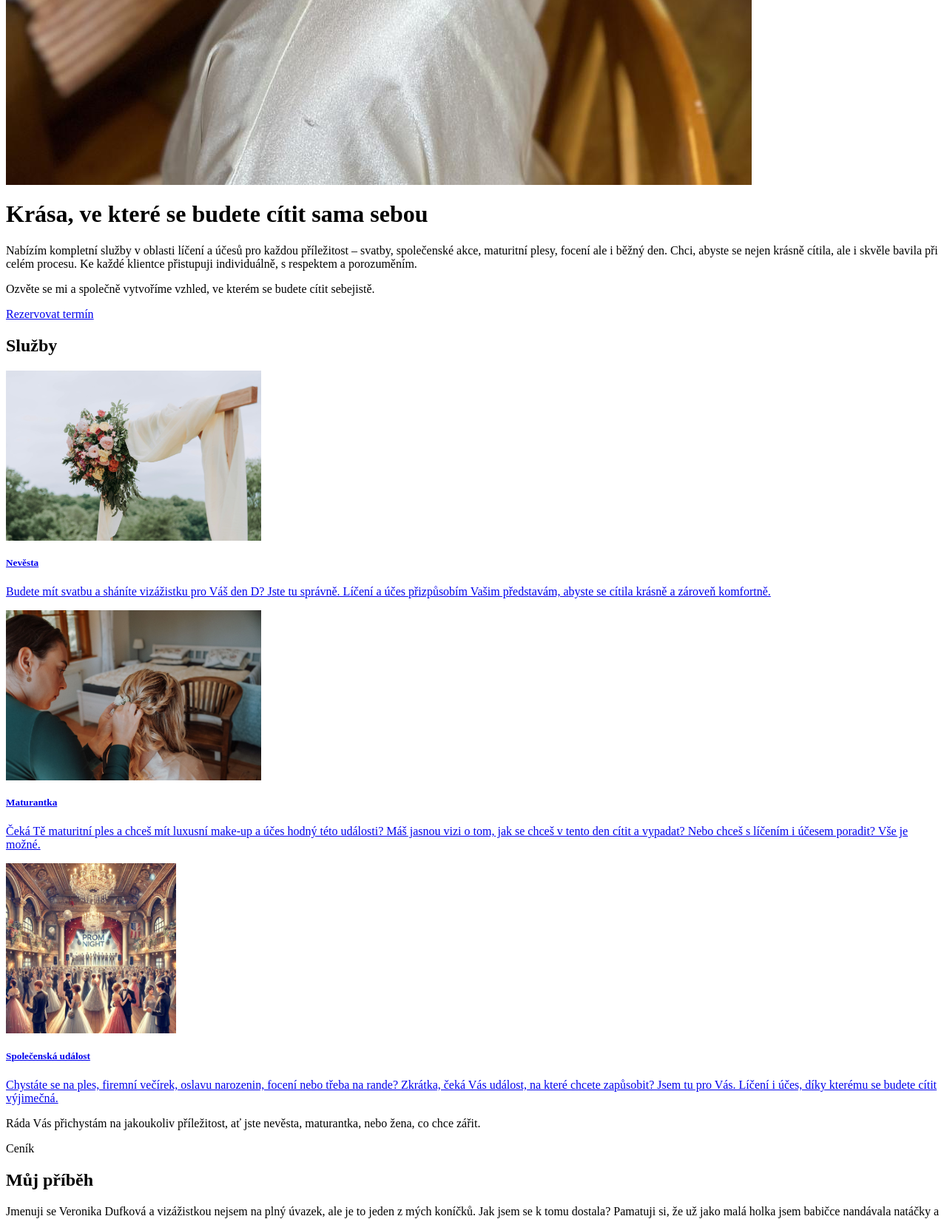
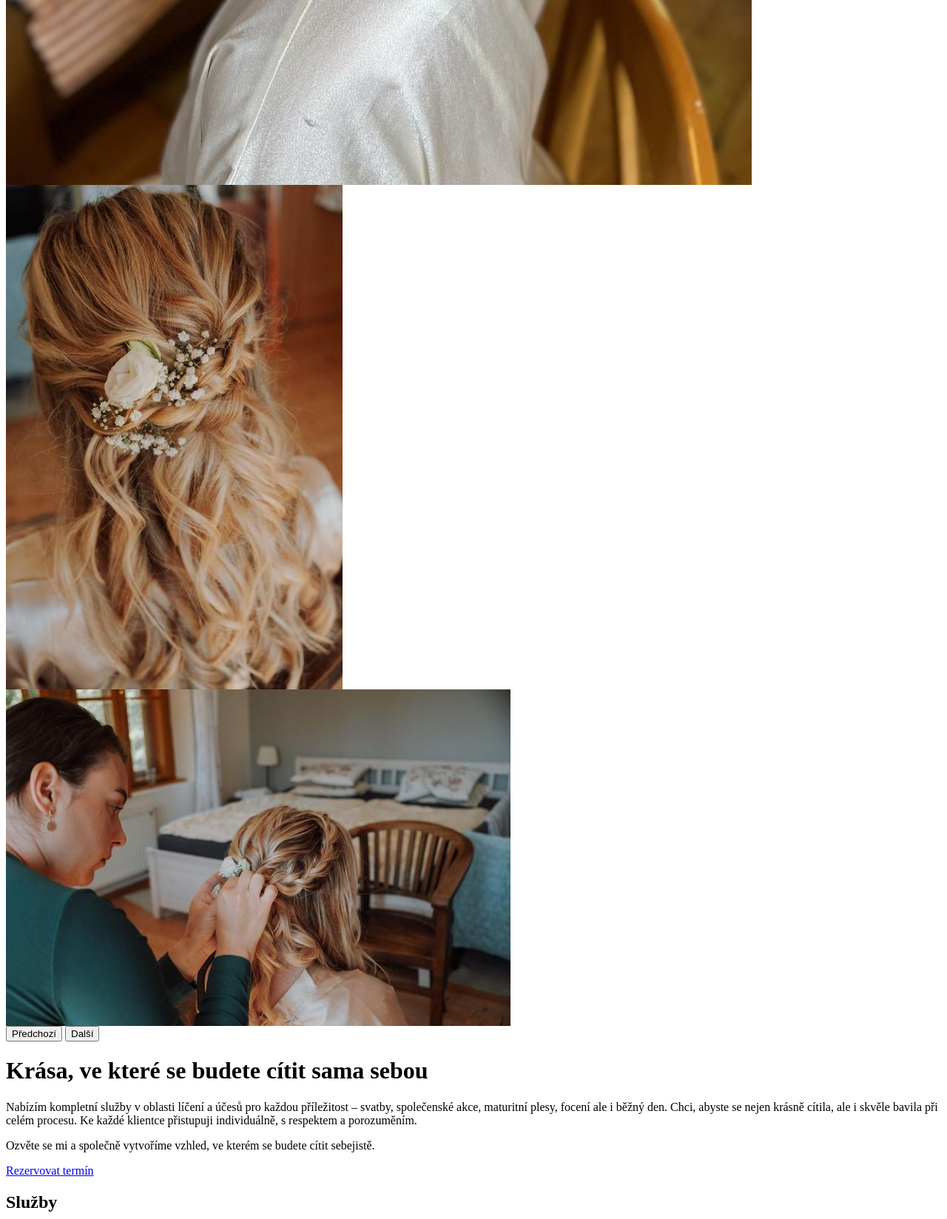
Before and after one commit to VaclavNekolny/DufiPROFI, a PHP site: page /pages/domu.php in a window 1280 px wide. Shown: the part 1102-2750 px from the top of the page at 74% size. Run offline with PHP 8.4, Linux system fonts and the light colour scheme.

Commit message:
Hero - 3 fotky carousel

```diff
--- a/pages/domu.php
+++ b/pages/domu.php
@@ -3,7 +3,7 @@
     <div class="hero pt-8">
       <div class="row">
         <div class="col-md-5">
-          <div class="d-flex justify-content-center">
+          <!-- <div class="d-flex justify-content-center">
             <div class="image-container">
               <img
                 src="images/hero/small/hero000_small.jpg"
@@ -11,6 +11,60 @@
                 class="img-fluid img-thumbnail bg-light rounded-5 p-2" />
             </div>
           </div>
+        </div> -->
+
+          <!-- CAROUSEL 3 obrázky -->
+          <div id="heroCarousel" class="carousel slide" data-bs-ride="carousel">
+            <div class="carousel-inner">
+
+              <div class="carousel-item active">
+                <div class="d-flex justify-content-center">
+                  <div class="image-container">
+                    <img
+                      src="images/hero/small/hero000_small.jpg"
+                      alt=""
+                      class="img-fluid img-thumbnail bg-light rounded-5 p-2" />
+                  </div>
+                </div>
+              </div>
+
+              <div class="carousel-item">
+                <div class="d-flex justify-content-center">
+                  <div class="image-container">
+                    <img
+                      src="images/hero/small/hero001_small.jpg"
+                      alt=""
+                      class="img-fluid img-thumbnail bg-light rounded-5 p-2" />
+                  </div>
+                </div>
+              </div>
+
+              <div class="carousel-item">
+                <div class="d-flex justify-content-center">
+                  <div class="image-container">
+                    <img
+                      src="images/hero/small/hero002_small.jpg"
+                      alt=""
+                      class="img-fluid img-thumbnail bg-light rounded-5 p-2" />
+                  </div>
+                </div>
+              </div>
+
+            </div>
+
+            <!-- Ovládací šipky -->
+            <button class="carousel-control-prev" type="button" data-bs-target="#heroCarousel" data-bs-slide="prev">
+              <span class="carousel-control-prev-icon" aria-hidden="true"></span>
+              <span class="visually-hidden">Předchozí</span>
+            </button>
+            <button class="carousel-control-next" type="button" data-bs-target="#heroCarousel" data-bs-slide="next">
+              <span class="carousel-control-next-icon" aria-hidden="true"></span>
+              <span class="visually-hidden">Další</span>
+            </button>
+          </div>
+
+
+          <!-- end of CAROUSEL -->
         </div>
         <div class="col-md-7">
           <div
```
